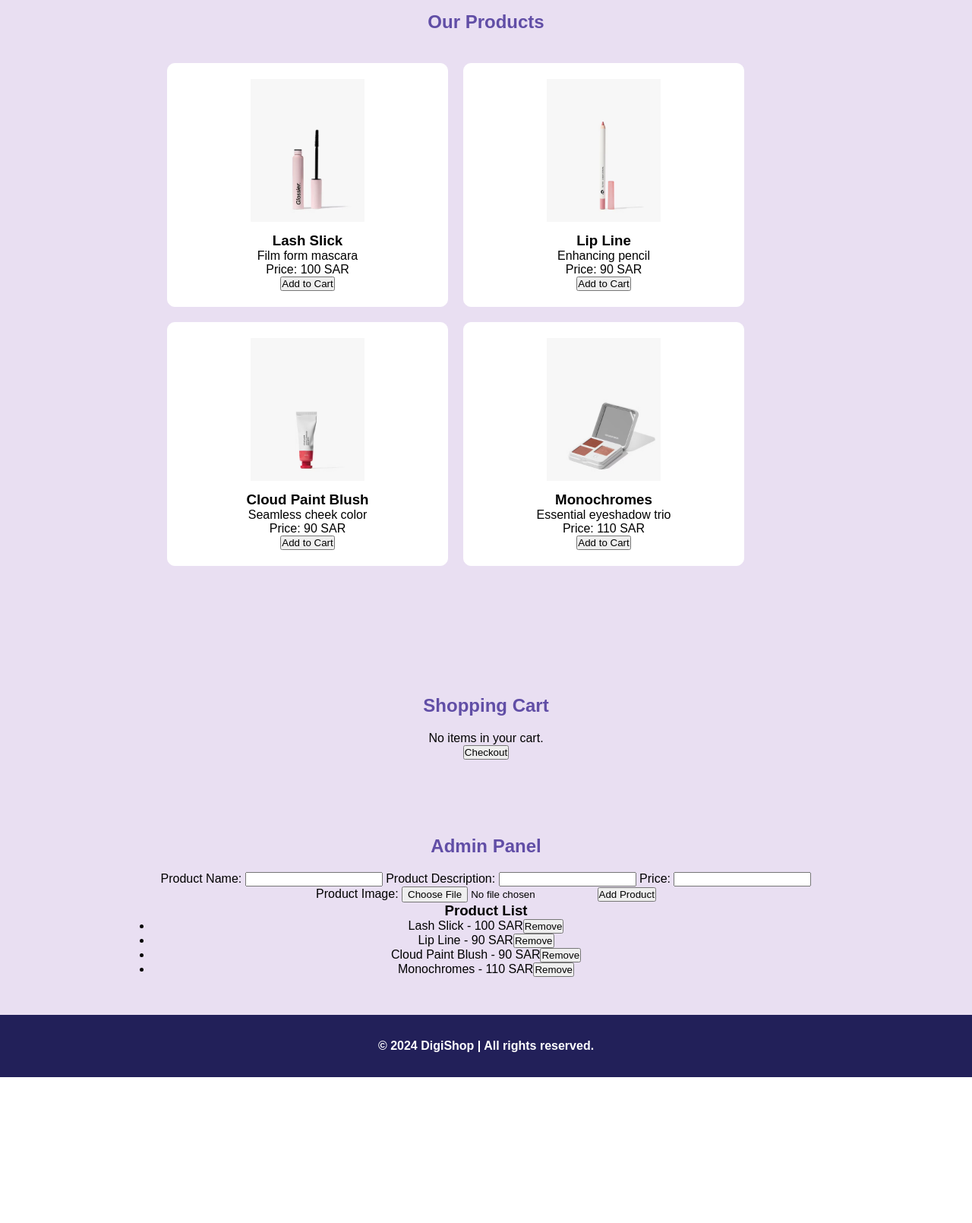
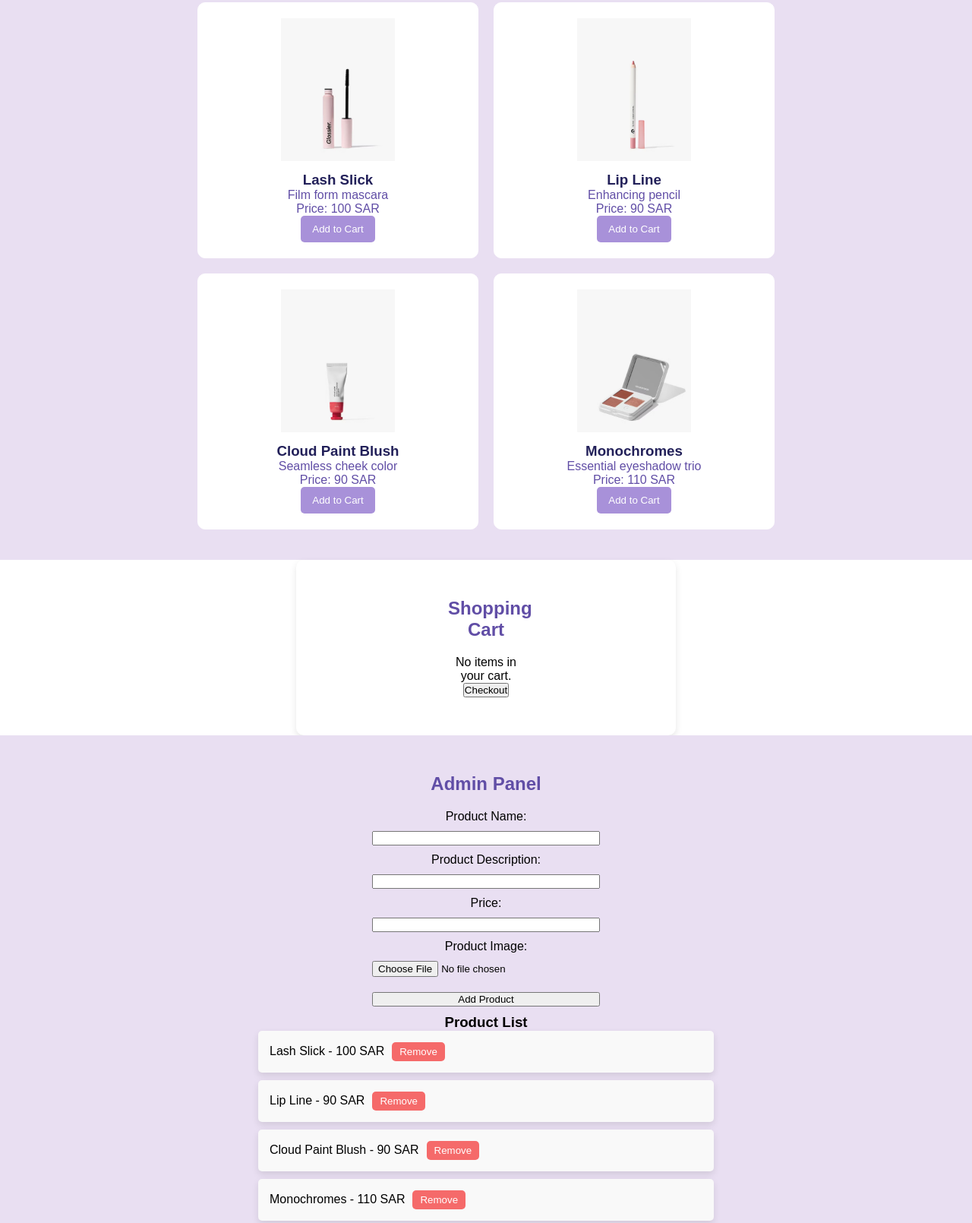
Before and after one commit to JumanahF/DigiShopp, a plain HTML site: page index.html in a window 1280 px wide. Shown: the part 466-2076 px from the top of the page at 76% size. Before the commit the page ends 1884 px from the top, so only its background shows below. Drawn offline with Linux system fonts and the light colour scheme; files whose address does not match are found by name.

Commit message:
Update style.css

```diff
--- a/style.css
+++ b/style.css
@@ -55,26 +55,40 @@
     font-weight: bold;
 }
 
+.main h3 {
+    color: #222059;
+    font-size: 1.2em;
+    font-weight: 600;
+    margin-top: 10px;
+}
+
+.products {
+    display: flex;
+    flex-direction: column;
+    align-items: center;
+    padding: 20px;
+}
+
 .title {
-    margin-bottom: 20px;
-    color: #614ea6;
+    margin-bottom: 20px; /* Space below the title */
+    color: #614ea6; /* Keep the title color */
 }
 
 .content {
     display: grid;
-    grid-template-columns: repeat(2, 1fr);
+    grid-template-columns: repeat(2, 1fr); /* 2 columns */
     gap: 20px;
-    justify-items: center;
+    justify-items: center; /* Center items in the columns */
     padding: 20px;
-    max-width: 800px;
-    width: 100%;
+    max-width: 800px; /* Control grid width */
+    width: 100%; /* Full width */
 }
 
 .product-card {
-    background-color: #fff;
+    background-color: #fff; /* Keeping the product cards white for contrast */
     border: 1px solid #fff;
     min-height: 14em;
-    width: 100%;
+    width: 100%; /* Use full width of the grid */
     overflow: hidden;
     border-radius: 10px;
     padding: 20px;
@@ -88,9 +102,92 @@
     margin-bottom: 10px;
 }
 
-.cart, .admin {
+.product-card h3 {
+    color: #222059;
+}
+
+.product-card p {
+    color: #614ea6;
+}
+
+.product-card button {
+    background-color: #a891d9;
+    color: #fff;
+    padding: 10px 15px;
+    border: none;
+    border-radius: 5px;
+    cursor: pointer;
+    transition: 0.3s;
+}
+
+.product-card button:hover {
+    background-color: #614ea6;
+}
+
+.cart {
     padding: 50px 200px;
+    text-align: center; /* Center the cart */
+    background-color: #fff;
+    border-radius: 10px;
+    max-width: 500px;
+    margin: 0 auto; /* Center the cart */
+    box-shadow: 0px 4px 10px rgba(0, 0, 0, 0.1);
+}
+
+.cart h2 {
+    color: #614ea6;
     text-align: center;
+}
+
+.admin {
+    padding: 50px 200px;
+}
+
+.admin h2 {
+    color: #614ea6;
+    text-align: center;
+}
+
+#adminForm {
+    display: flex;
+    flex-direction: column;
+    width: 300px;
+    margin: auto;
+}
+
+#adminForm input, #adminForm button {
+    margin: 10px 0;
+}
+
+#productList {
+    display: grid;
+    grid-template-columns: 1fr;
+    gap: 10px;
+    text-align: left;
+    max-width: 600px;
+    margin: 0 auto; /* Center the product list */
+}
+
+#productList li {
+    background-color: #f9f9f9;
+    padding: 15px;
+    border-radius: 5px;
+    list-style-type: none;
+    box-shadow: 0px 4px 10px rgba(0, 0, 0, 0.1);
+}
+
+#productList li button {
+    background-color: #f56a6a;
+    color: #fff;
+    border: none;
+    padding: 5px 10px;
+    border-radius: 5px;
+    cursor: pointer;
+    margin-left: 10px;
+}
+
+#productList li button:hover {
+    background-color: #e63e3e;
 }
 
 .footer {
@@ -104,5 +201,3 @@
     font-size: 1em;
     font-weight: 600;
 }
-
-#adminArea { display: none; } /* Admin section hidden by default */
```
